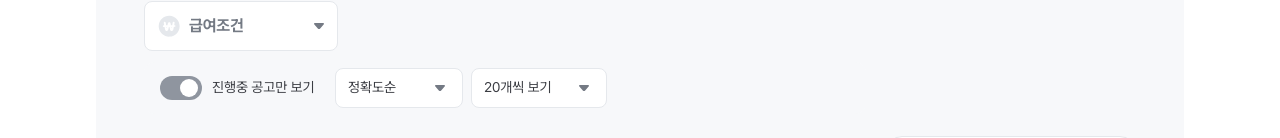
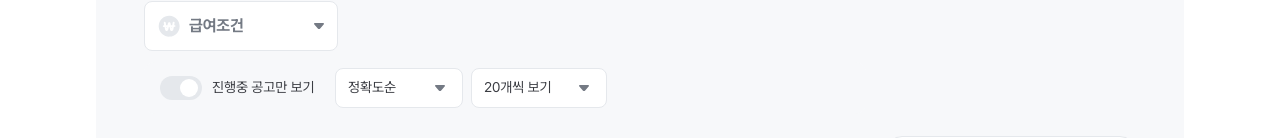
Before and after one commit to SOPT-all/39-COLLABORATION-WEB-ALBACHEONGUK, a React (Vite) app: page /setup/recent-searches in a window 1280 px wide. Shown: the part 341-479 px from the top of the page. Built offline with nearby package versions, Linux system fonts and the light colour scheme.

Commit message:
fix: 진행 중 공고 토글의 상태별 색상 수정

```diff
--- a/src/pages/search/SearchResultToolbar.tsx
+++ b/src/pages/search/SearchResultToolbar.tsx
@@ -30,7 +30,7 @@ function SearchResultToolbar({
       >
         <span
           aria-hidden="true"
-          className={`flex h-6 w-[42px] shrink-0 items-center justify-end rounded-full px-1 ${activeOnly ? 'bg-alba-yellow-500' : 'bg-alba-gray-400'}`}
+          className={`flex h-6 w-[42px] shrink-0 items-center justify-end rounded-full px-1 ${activeOnly ? 'bg-alba-yellow-600' : 'bg-alba-gray-300'}`}
         >
           <span className="bg-alba-white size-[18px] rounded-full" />
         </span>
```
